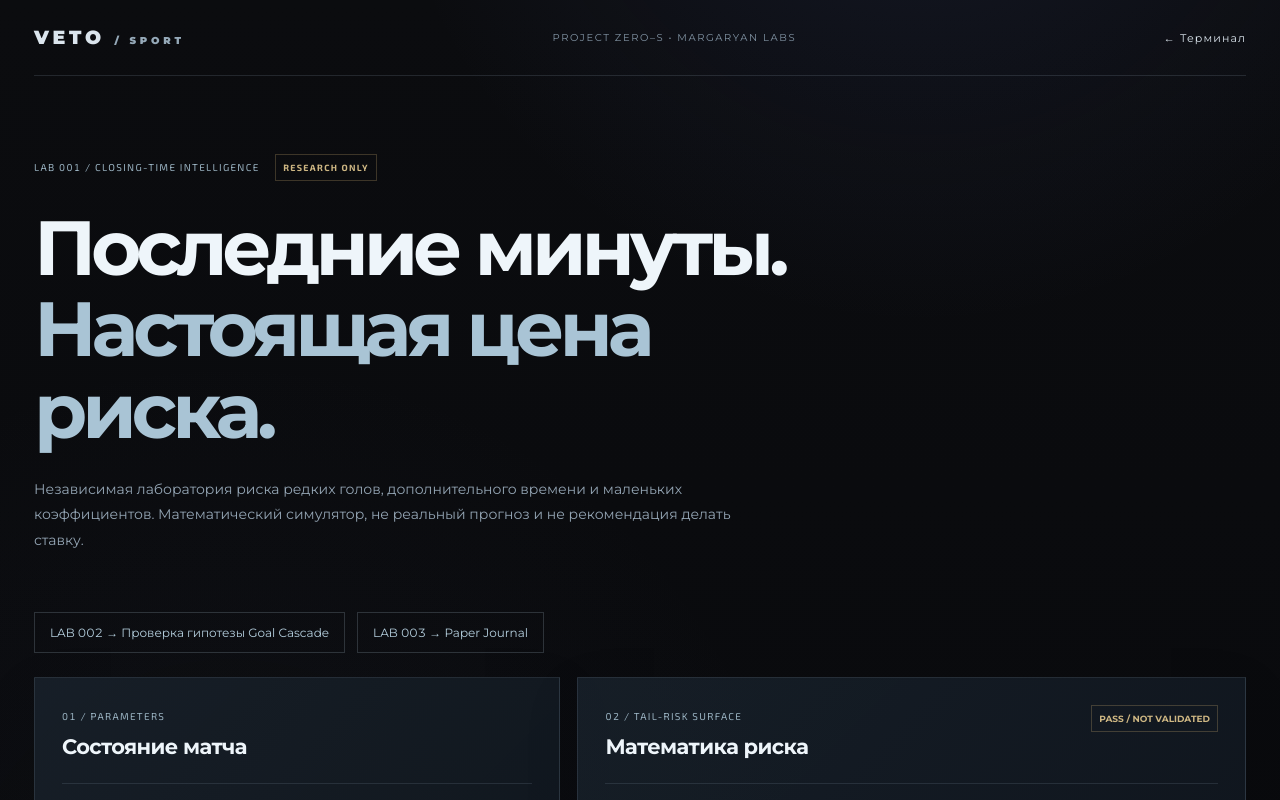
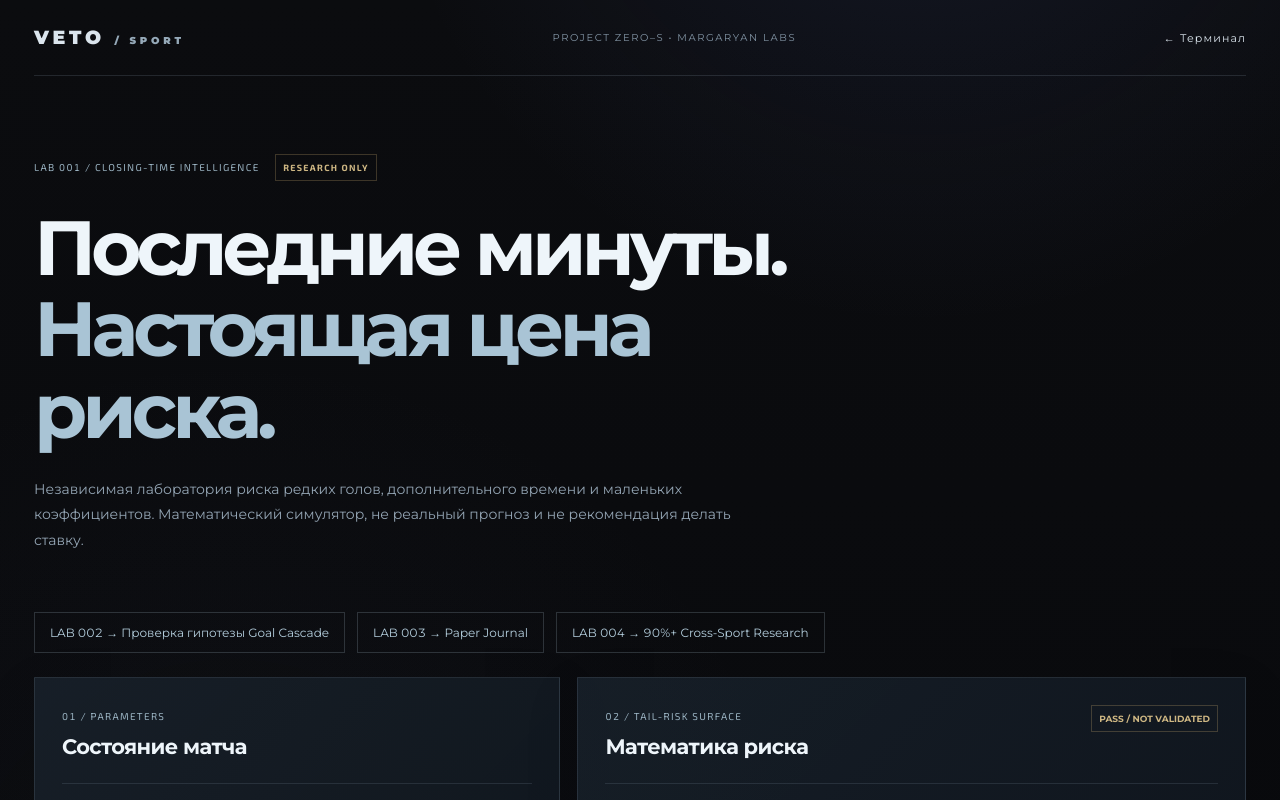
Before and after one commit to margaryanlabs/Vetosport, a Next.js app: page /research/late-tail in a window 1280 px wide. Shown: the top 800 px of the page. Built offline with nearby package versions, Linux system fonts and the light colour scheme.

Commit message:
feat: connect high-hit radar to ZERO-S research suite

```diff
--- a/src/app/research/late-tail/page.tsx
+++ b/src/app/research/late-tail/page.tsx
@@ -77,6 +77,7 @@ export default function LateTailResearch() {
     <div style={{display:"flex",flexWrap:"wrap",gap:12,marginBottom:24}}>
       <a href="/research/goal-cascade" style={{color:"#b4cedd",border:"1px solid rgba(180,206,221,.2)",padding:"12px 15px",textDecoration:"none",fontSize:12}}>LAB 002 → Проверка гипотезы Goal Cascade</a>
       <a href="/research/shadow-journal" style={{color:"#b4cedd",border:"1px solid rgba(180,206,221,.2)",padding:"12px 15px",textDecoration:"none",fontSize:12}}>LAB 003 → Paper Journal</a>
+      <a href="/research/high-hit" style={{color:"#b4cedd",border:"1px solid rgba(180,206,221,.2)",padding:"12px 15px",textDecoration:"none",fontSize:12}}>LAB 004 → 90%+ Cross-Sport Research</a>
     </div>
     <div className="zeroS-grid">
       <section className="zeroS-card">
```
